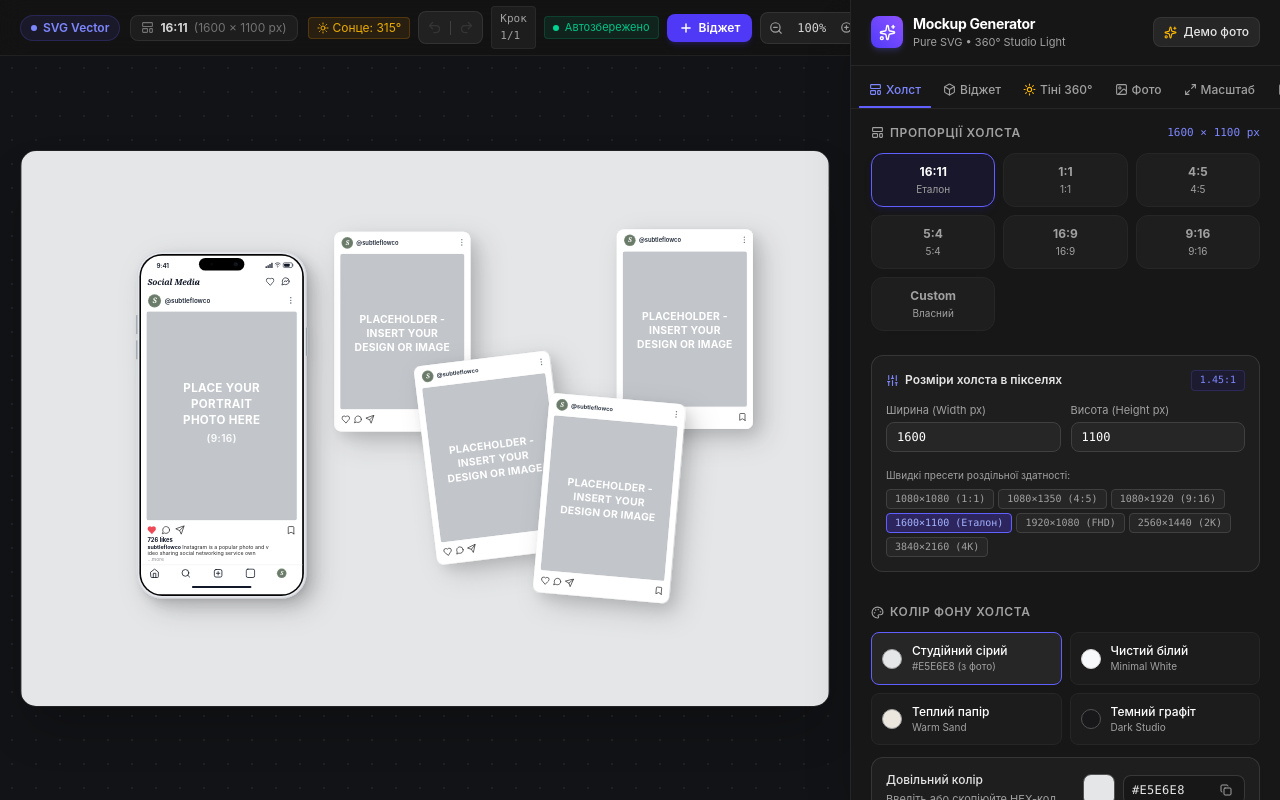
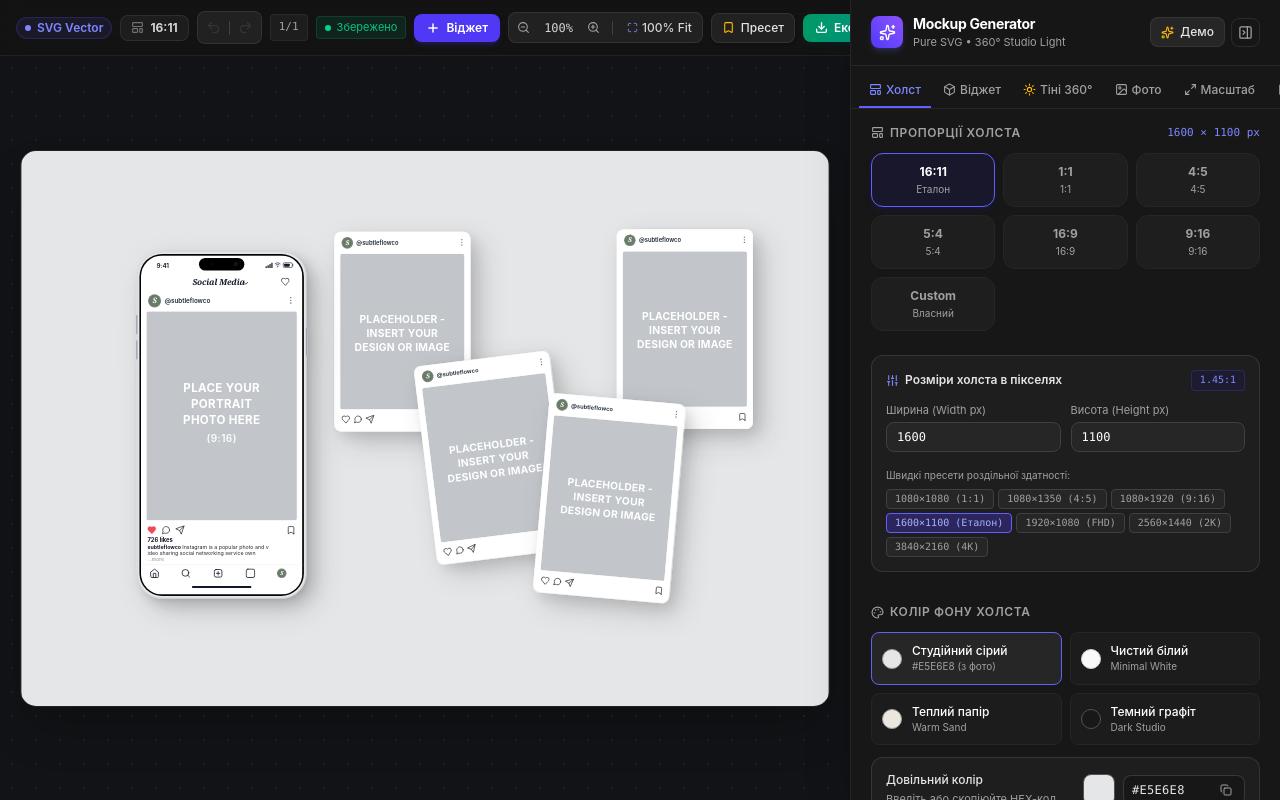
Before and after one commit to ch/maket-generator, a React (Vite) app: page / in a window 1280 px wide. Built offline with nearby package versions, Linux system fonts and the light colour scheme.

Commit message:
feat: compact header for MacBook, collapsible sidebar, center phone header with downward chevron, and remove paper plane icon

```diff
--- a/src/App.tsx
+++ b/src/App.tsx
@@ -29,13 +29,16 @@ import {
   Maximize,
   CheckCircle,
   AlertCircle,
-  Sun,
   LayoutTemplate,
   Undo2,
   Redo2,
   Plus,
   Bookmark,
   Download,
+  PanelRightClose,
+  PanelRightOpen,
+  ChevronLeft,
+  Sliders,
 } from 'lucide-react';
 
 const INITIAL_SCENE_CONFIG: SceneConfig = {
@@ -146,6 +149,7 @@ export default function App() {
   const [isAddWidgetModalOpen, setIsAddWidgetModalOpen] = useState(false);
   const [isSavePresetModalOpen, setIsSavePresetModalOpen] = useState(false);
   const [isExportModalOpen, setIsExportModalOpen] = useState(false);
+  const [isSidebarOpen, setIsSidebarOpen] = useState(true);
 
   const svgRef = useRef<SVGSVGElement | null>(null);
   const viewportRef = useRef<HTMLDivElement | null>(null);
@@ -627,33 +631,27 @@ export default function App() {
       {/* Main Canvas Workspace */}
       <div className="flex-1 flex flex-col h-full overflow-hidden relative">
         {/* Top Floating App Bar */}
-        <header className="h-14 border-b border-neutral-800/80 bg-neutral-900/70 backdrop-blur-md px-3 sm:px-5 flex items-center justify-between z-10 shrink-0 gap-2">
-          {/* Left: Format & Sun Badges */}
-          <div className="flex items-center gap-2.5 shrink-0">
-            <span className="text-xs font-semibold px-2.5 py-1 rounded-full bg-indigo-500/10 text-indigo-400 border border-indigo-500/20 flex items-center gap-1.5 hidden sm:inline-flex">
+        <header className="h-14 border-b border-neutral-800/80 bg-neutral-900/70 backdrop-blur-md px-2.5 sm:px-4 flex items-center justify-between z-10 shrink-0 gap-1.5 sm:gap-2">
+          {/* Left: Format Badges */}
+          <div className="flex items-center gap-1.5 sm:gap-2 shrink-0">
+            <span className="text-xs font-semibold px-2 py-0.5 rounded-full bg-indigo-500/10 text-indigo-400 border border-indigo-500/20 items-center gap-1.5 hidden xl:inline-flex">
               <span className="w-1.5 h-1.5 rounded-full bg-indigo-400 animate-pulse" />
               SVG Vector
             </span>
-            <span className="text-xs text-neutral-400 flex items-center gap-1.5 bg-neutral-800/60 px-2.5 py-1 rounded-lg border border-neutral-700/50">
-              <LayoutTemplate size={13} className="text-neutral-500" />
+            <span className="text-xs text-neutral-400 flex items-center gap-1.5 bg-neutral-800/60 px-2 sm:px-2.5 py-1 rounded-lg border border-neutral-700/50">
+              <LayoutTemplate size={13} className="text-neutral-500 shrink-0" />
               <strong className="text-neutral-300">
                 {CANVAS_RATIO_PRESETS[sceneConfig.canvasRatio]?.ratioDisplay || 'Custom'}
-              </strong>{' '}
-              <span className="text-neutral-500 hidden md:inline">
+              </strong>
+              <span className="text-neutral-500 hidden 2xl:inline">
                 ({sceneConfig.width} × {sceneConfig.height} px)
               </span>
             </span>
-            {sceneConfig.shadowEnabled && (
-              <span className="text-xs text-amber-400/90 hidden lg:flex items-center gap-1 bg-amber-500/10 px-2 py-0.5 rounded border border-amber-500/20">
-                <Sun size={12} />
-                <span>Сонце: {sceneConfig.lightAngle}°</span>
-              </span>
-            )}
           </div>
 
           {/* Center: History Undo/Redo & Auto-save Status */}
-          <div className="flex items-center gap-2">
-            <div className="flex items-center bg-neutral-800/80 p-0.5 rounded-lg border border-neutral-700/60">
+          <div className="flex items-center gap-1.5 sm:gap-2">
+            <div className="flex items-center bg-neutral-800/80 p-0.5 rounded-lg border border-neutral-700/60 shrink-0">
               <button
                 onClick={undo}
                 disabled={!canUndo}
@@ -682,13 +680,13 @@ export default function App() {
             </div>
 
             {/* Step Counter Badge */}
-            <span className="text-[11px] font-mono text-neutral-400 bg-neutral-800/60 px-2 py-1 rounded border border-neutral-700/40 hidden sm:inline-block">
-              Крок {historyIndex + 1}/{historyTotal}
+            <span className="text-[11px] font-mono text-neutral-400 bg-neutral-800/60 px-2 py-1 rounded border border-neutral-700/40 hidden lg:inline-block shrink-0">
+              {historyIndex + 1}/{historyTotal}
             </span>
 
             {/* Auto-saved Live Indicator */}
             <div
-              className={`hidden md:flex items-center gap-1.5 text-[11px] px-2 py-0.5 rounded border transition-colors ${
+              className={`hidden md:flex items-center gap-1.5 text-[11px] px-2 py-0.5 rounded border transition-colors shrink-0 ${
                 hasUnsavedChanges
                   ? 'text-amber-400 bg-amber-500/10 border-amber-500/30'
                   : 'text-emerald-400/90 bg-emerald-500/10 border-emerald-500/20'
@@ -705,20 +703,16 @@ export default function App() {
                 }`}
               />
               <span>
-                {hasUnsavedChanges
-                  ? 'Збереження...'
-                  : isRestoredFromSave
-                  ? 'Збережено в IndexedDB'
-                  : 'Автозбережено'}
+                {hasUnsavedChanges ? 'Збереження...' : 'Збережено'}
               </span>
             </div>
           </div>
 
-          {/* Right: + Add Widget & Zoom controls */}
-          <div className="flex items-center gap-2 shrink-0">
+          {/* Right: + Add Widget & Zoom controls & Presets & Export & Sidebar Toggle */}
+          <div className="flex items-center gap-1.5 sm:gap-2 shrink-0">
             <button
               onClick={() => setIsAddWidgetModalOpen(true)}
-              className="flex items-center gap-1.5 px-3 py-1.5 text-xs font-semibold text-white bg-indigo-600 hover:bg-indigo-500 rounded-lg shadow-md shadow-indigo-600/20 transition active:scale-95"
+              className="flex items-center gap-1.5 px-2.5 sm:px-3 py-1.5 text-xs font-semibold text-white bg-indigo-600 hover:bg-indigo-500 rounded-lg shadow-md shadow-indigo-600/20 transition active:scale-95 shrink-0"
               title="Додати новий віджет (Instagram пост, Stories, відгук, фото)"
             >
               <Plus size={14} className="stroke-[2.5]" />
@@ -726,53 +720,76 @@ export default function App() {
             </button>
 
             {/* Quick Zoom & Reset controls */}
-            <div className="flex items-center gap-1 bg-neutral-800/80 p-0.5 rounded-lg border border-neutral-700/60">
+            <div className="flex items-center gap-0.5 sm:gap-1 bg-neutral-800/80 p-0.5 rounded-lg border border-neutral-700/60 shrink-0">
               <button
                 onClick={() => setZoomLevel((z) => Math.max(0.4, Number((z - 0.1).toFixed(2))))}
-                className="p-1.5 text-neutral-400 hover:text-white rounded hover:bg-neutral-700/60 transition"
+                className="p-1 sm:p-1.5 text-neutral-400 hover:text-white rounded hover:bg-neutral-700/60 transition"
                 title="Зменшити"
               >
-                <ZoomOut size={14} />
+                <ZoomOut size={13} />
               </button>
-              <span className="text-xs font-mono px-1 text-neutral-300 min-w-[36px] text-center">
+              <span className="text-[11px] sm:text-xs font-mono px-0.5 sm:px-1 text-neutral-300 min-w-[32px] sm:min-w-[36px] text-center">
                 {Math.round(zoomLevel * 100)}%
               </span>
               <button
                 onClick={() => setZoomLevel((z) => Math.min(2.5, Number((z + 0.1).toFixed(2))))}
-                className="p-1.5 text-neutral-400 hover:text-white rounded hover:bg-neutral-700/60 transition"
+                className="p-1 sm:p-1.5 text-neutral-400 hover:text-white rounded hover:bg-neutral-700/60 transition"
                 title="Збільшити"
               >
-                <ZoomIn size={14} />
+                <ZoomIn size={13} />
               </button>
               <div className="w-[1px] h-3.5 bg-neutral-700 mx-0.5 hidden sm:block" />
               <button
                 onClick={() => setZoomLevel(1)}
-                className="hidden sm:flex items-center gap-1 px-2 py-1 text-xs text-neutral-300 hover:text-white rounded hover:bg-neutral-700/60 transition font-medium"
+                className="hidden sm:flex items-center gap-1 px-1.5 sm:px-2 py-1 text-xs text-neutral-300 hover:text-white rounded hover:bg-neutral-700/60 transition font-medium"
                 title="Масштабувати на весь екран (100% Fit)"
               >
-                <Maximize size={12} className="text-indigo-400" />
-                <span>100% Fit</span>
+                <Maximize size={11} className="text-indigo-400" />
+                <span className="hidden xl:inline">100% Fit</span>
               </button>
             </div>
 
             {/* Save Preset Button */}
             <button
               onClick={() => setIsSavePresetModalOpen(true)}
-              className="flex items-center gap-1.5 px-2.5 sm:px-3 py-1.5 text-xs font-medium text-neutral-200 hover:text-white bg-neutral-800/80 hover:bg-neutral-700/80 border border-neutral-700/60 rounded-lg transition active:scale-95 shadow-sm"
+              className="flex items-center gap-1.5 px-2.5 py-1.5 text-xs font-medium text-neutral-200 hover:text-white bg-neutral-800/80 hover:bg-neutral-700/80 border border-neutral-700/60 rounded-lg transition active:scale-95 shadow-sm shrink-0"
               title="Зберегти поточні налаштування макета як пресет"
             >
               <Bookmark size={13} className="text-amber-400 shrink-0" />
-              <span className="hidden md:inline">Зберегти пресет</span>
+              <span className="hidden xl:inline">Пресет</span>
             </button>
 
             {/* Export Button */}
             <button
               onClick={() => setIsExportModalOpen(true)}
-              className="flex items-center gap-1.5 px-3 py-1.5 text-xs font-semibold text-white bg-gradient-to-r from-emerald-600 to-teal-600 hover:from-emerald-500 hover:to-teal-500 rounded-lg shadow-md shadow-emerald-950/30 transition active:scale-95"
+              className="flex items-center gap-1.5 px-3 py-1.5 text-xs font-semibold text-white bg-gradient-to-r from-emerald-600 to-teal-600 hover:from-emerald-500 hover:to-teal-500 rounded-lg shadow-md shadow-emerald-950/30 transition active:scale-95 shrink-0"
               title="Експорт макета (SVG, PNG, JPEG, буфер обміну)"
             >
               <Download size={13} className="stroke-[2.5] shrink-0" />
               <span>Експорт</span>
+            </button>
+
+            {/* Toggle Sidebar Button */}
+            <button
+              onClick={() => setIsSidebarOpen((prev) => !prev)}
+              className={`flex items-center gap-1.5 px-2.5 py-1.5 text-xs font-medium rounded-lg border transition active:scale-95 shrink-0 ${
+                isSidebarOpen
+                  ? 'bg-neutral-800/80 hover:bg-neutral-700 text-neutral-300 hover:text-white border-neutral-700/60'
+                  : 'bg-indigo-600/90 hover:bg-indigo-500 text-white border-indigo-500 shadow-md shadow-indigo-600/20'
+              }`}
+              title={isSidebarOpen ? "Згорнути бічну панель" : "Розгорнути бічну панель"}
+            >
+              {isSidebarOpen ? (
+                <>
+                  <PanelRightClose size={14} className="shrink-0" />
+                  <span className="hidden 2xl:inline">Панель</span>
+                </>
+              ) : (
+                <>
+                  <PanelRightOpen size={14} className="shrink-0" />
+                  <span>Панель</span>
+                </>
+              )}
             </button>
           </div>
         </header>
@@ -790,6 +807,19 @@ export default function App() {
               backgroundSize: '24px 24px',
             }}
           />
+
+          {/* Floating Expand Sidebar Button when Collapsed */}
+          {!isSidebarOpen && (
+            <button
+              onClick={() => setIsSidebarOpen(true)}
+              className="absolute right-4 top-4 z-30 flex items-center gap-2 px-3 py-2 bg-neutral-900/95 hover:bg-neutral-800 text-neutral-200 hover:text-white rounded-xl border border-neutral-700/80 shadow-2xl backdrop-blur transition active:scale-95 group"
+              title="Розгорнути панель налаштувань"
+            >
+              <Sliders size={14} className="text-indigo-400 group-hover:rotate-45 transition-transform" />
+              <span className="text-xs font-semibold">Панель налаштувань</span>
+              <ChevronLeft size={14} className="text-neutral-400" />
+            </button>
+          )}
 
           {/* Scalable Container for SVG Scene (Expanded to 100% Available Screen) */}
           <div
@@ -826,8 +856,15 @@ export default function App() {
       </div>
 
       {/* Right Sidebar Controls */}
-      <aside className="h-[48vh] lg:h-full shrink-0 border-t lg:border-t-0 z-20">
+      <aside
+        className={`h-[48vh] lg:h-full shrink-0 border-t lg:border-t-0 z-20 transition-all duration-300 ease-in-out ${
+          isSidebarOpen
+            ? 'w-full sm:w-[390px] lg:w-[430px]'
+            : 'w-0 overflow-hidden border-none pointer-events-none'
+        }`}
+      >
         <SidebarControls
+          onToggleCollapse={() => setIsSidebarOpen(false)}
           sceneConfig={sceneConfig}
           onChangeSceneConfig={setSceneConfig}
           phoneImage={phoneImage}
--- a/src/components/SidebarControls.tsx
+++ b/src/components/SidebarControls.tsx
@@ -44,6 +44,7 @@ import {
   Quote,
   Heart,
   Type,
+  PanelRightClose,
 } from 'lucide-react';
 import { PresetsTab } from './PresetsTab';
 import { HexColorPickerInput } from './HexColorPickerInput';
@@ -66,6 +67,7 @@ interface SidebarControlsProps {
   onResetTransforms: () => void;
   onSetCanvasRatio: (ratio: CanvasRatio) => void;
   onShowToast: (message: string, type?: 'success' | 'error') => void;
+  onToggleCollapse?: () => void;
 }
 
 export const SidebarControls: React.FC<SidebarControlsProps> = ({
@@ -85,6 +87,7 @@ export const SidebarControls: React.FC<SidebarControlsProps> = ({
   onResetTransforms,
   onSetCanvasRatio,
   onShowToast,
+  onToggleCollapse,
 }) => {
   const [activeTab, setActiveTab] = useState<'content' | 'canvas' | 'shadows' | 'widget' | 'transform' | 'presets' | 'export'>('canvas');
   const [exportRes, setExportRes] = useState<ExportResolution>(2);
@@ -227,6 +230,7 @@ export const SidebarControls: React.FC<SidebarControlsProps> = ({
           </div>
         </div>
 
+        <div className="flex items-center gap-1.5">
           {/* Demo button */}
           <button
             onClick={onLoadDemoImages}
@@ -234,8 +238,20 @@ export const SidebarControls: React.FC<SidebarControlsProps> = ({
             className="flex items-center gap-1.5 px-2.5 py-1.5 text-xs font-medium bg-neutral-800 hover:bg-neutral-700 text-neutral-200 hover:text-white rounded-lg transition border border-neutral-700/60"
           >
             <Sparkles size={13} className="text-amber-400" />
-          <span>Демо фото</span>
-        </button>
+            <span>Демо</span>
+          </button>
+
+          {/* Collapse sidebar button */}
+          {onToggleCollapse && (
+            <button
+              onClick={onToggleCollapse}
+              title="Згорнути бічну панель"
+              className="p-1.5 text-neutral-400 hover:text-white hover:bg-neutral-800 rounded-lg transition border border-neutral-700/50"
+            >
+              <PanelRightClose size={15} />
+            </button>
+          )}
+        </div>
       </div>
 
       {/* Tabs Bar */}
--- a/src/components/svg/PhoneSvg.tsx
+++ b/src/components/svg/PhoneSvg.tsx
@@ -11,7 +11,6 @@ import {
   SvgSearch,
   SvgPlusSquare,
   SvgReels,
-  SvgMessenger,
 } from './SvgIcons';
 
 interface PhoneSvgProps {
@@ -168,11 +167,22 @@ export const PhoneSvg: React.FC<PhoneSvgProps> = ({
 
         {/* 2. Instagram Top App Header */}
         <g>
-          {profile.headerTitle && profile.headerTitle.trim().length > 0 && (
+          {profile.headerTitle && profile.headerTitle.trim().length > 0 && (() => {
+            const trimmed = profile.headerTitle.trim();
+            // Estimate text width in Playfair Display 16.5px font:
+            const textWidth = Math.round(trimmed.length * 7.6);
+            // Center the combined block (text + 5px gap + 7px chevron) at horizontal center (167)
+            const totalWidth = textWidth + 5 + 7;
+            const startX = 167 - totalWidth / 2;
+            const textCenter = startX + textWidth / 2;
+            const chevronX = startX + textWidth + 5;
+
+            return (
               <g>
                 <text
-                x="20"
+                  x={textCenter}
                   y="65"
+                  textAnchor="middle"
                   fill="#111827"
                   fontFamily="'Playfair Display', Georgia, 'Times New Roman', serif"
                   fontSize="16.5"
@@ -180,11 +190,11 @@ export const PhoneSvg: React.FC<PhoneSvgProps> = ({
                   fontStyle="italic"
                   letterSpacing="-0.3px"
                 >
-                {profile.headerTitle}
+                  {trimmed}
                 </text>
-              {/* Chevron down positioned after header title */}
+                {/* Chevron pointing downwards right after centered header title */}
                 <path
-                d={`m${Math.min(235, Math.max(35, 20 + Math.round(profile.headerTitle.trim().length * 7.5) + 6))} 60 3 3 3-3`}
+                  d={`m${chevronX} 60.5 3.5 3.5 3.5-3.5`}
                   fill="none"
                   stroke="#111827"
                   strokeWidth="1.6"
@@ -192,14 +202,12 @@ export const PhoneSvg: React.FC<PhoneSvgProps> = ({
                   strokeLinejoin="round"
                 />
               </g>
-          )}
+            );
+          })()}
 
-          {/* Activity Heart & Direct Messages Icons */}
-          <g transform="translate(254, 50)" className="text-neutral-800">
+          {/* Activity Heart Icon (messenger arrow icon removed) */}
+          <g transform="translate(284, 50)" className="text-neutral-800">
             <SvgHeart size={18} stroke="#111827" strokeWidth={1.8} />
-          </g>
-          <g transform="translate(284, 49)" className="text-neutral-800">
-            <SvgMessenger size={19} stroke="#111827" strokeWidth={1.8} />
           </g>
         </g>
 
```
Lines whose indentation alone changed are shown as unchanged.
